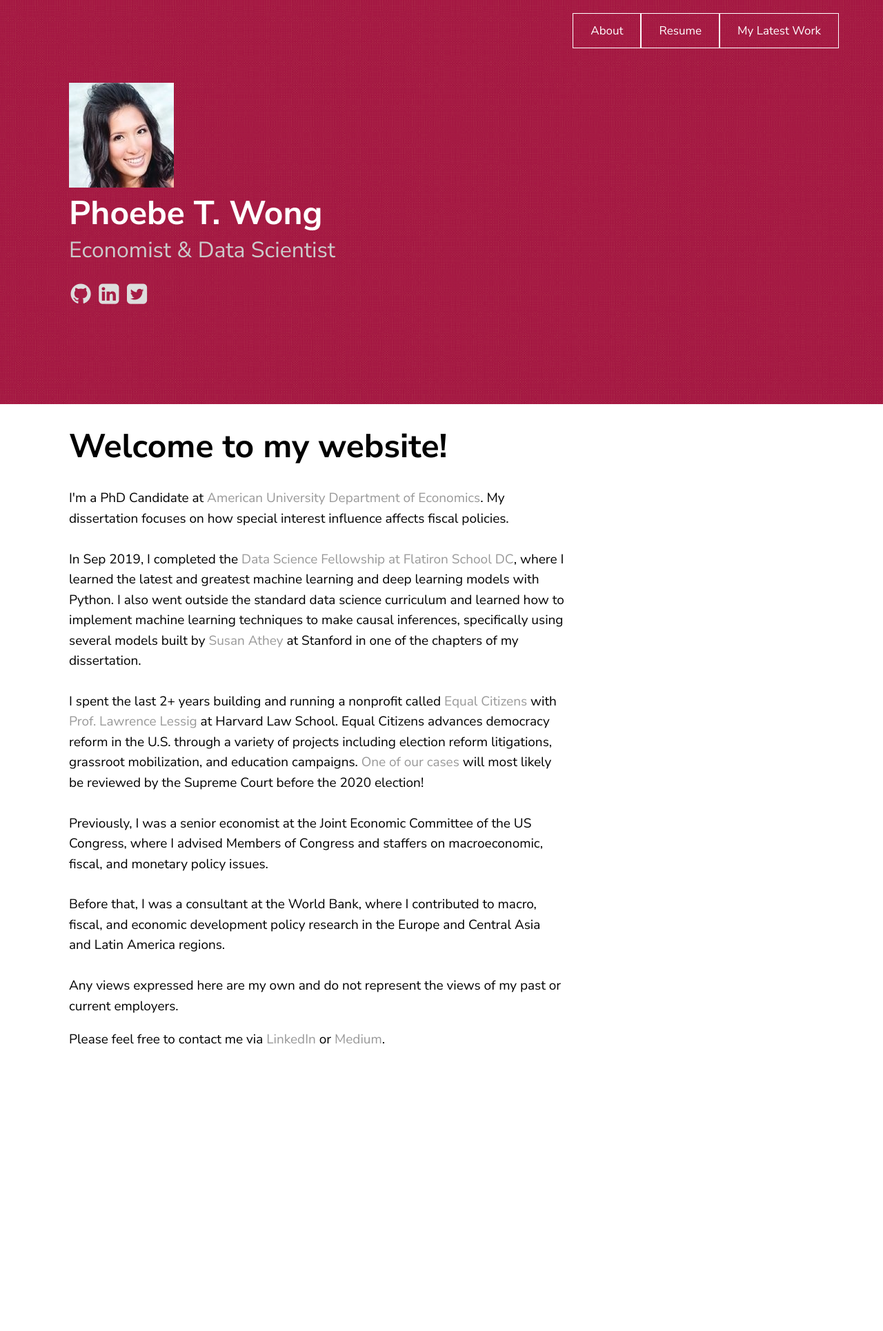
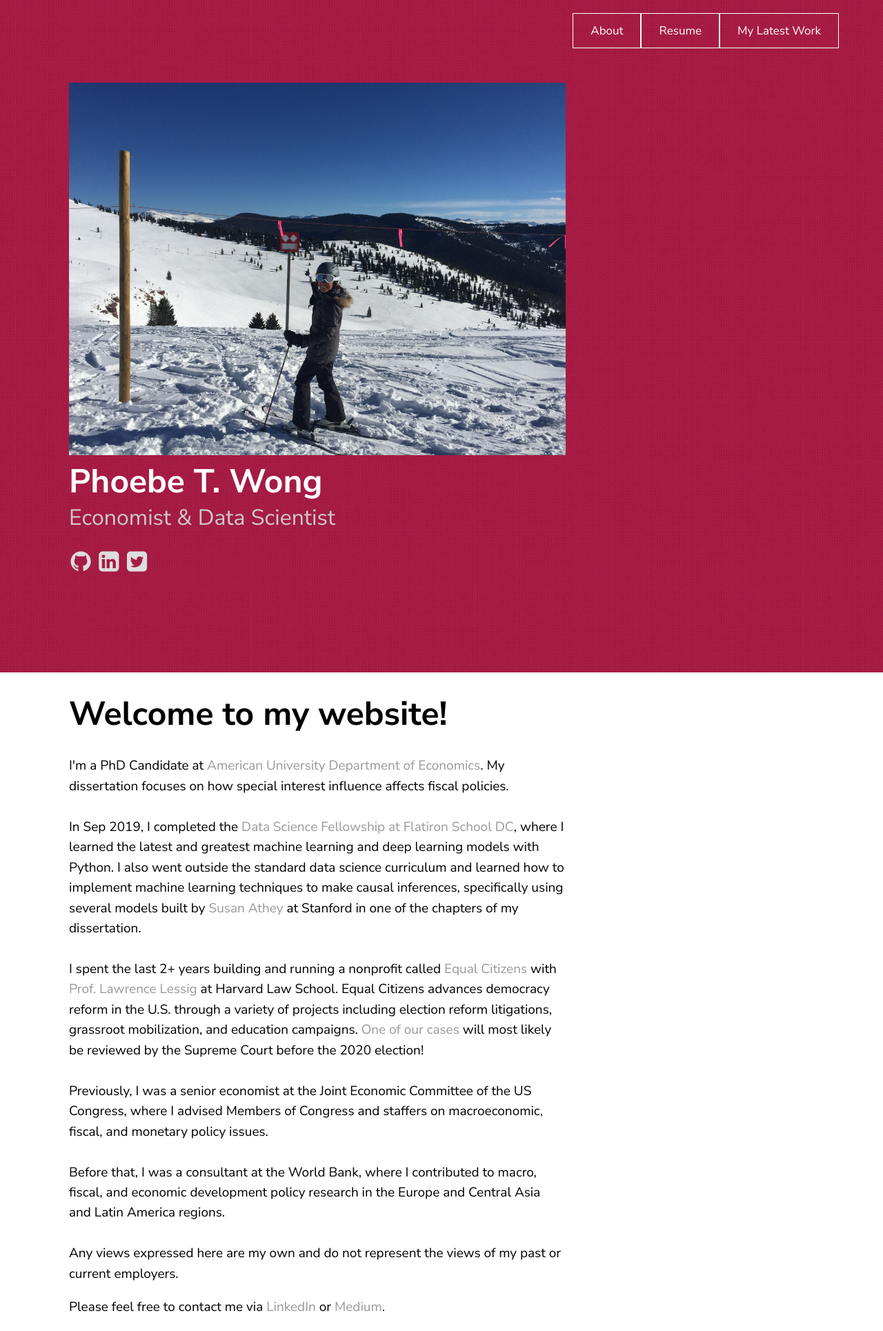
Before and after one commit to phoebetwong/phoebetwong.github.io, a Jekyll site: the page built from index.html, in a window 1280 px wide. Shown: the whole page at 69% size. Built offline with Jekyll 4.4.1, drawn with Linux system fonts in a browser that asks for light colours; a script that is not in the unit is left out; before the commit the page ends 1542 px from its top, so only the background shows below that.

Commit message:
Trying a different picture

```diff
--- a/_includes/page_header.html
+++ b/_includes/page_header.html
@@ -2,7 +2,7 @@
 <div class="centered">
 		<div class="container">
 			<div class="centered">
-				<img src="assets/portfolio.jpg" alt="Portfolio Picture">
+				<img src="assets/portfolio2.jpg" alt="Portfolio Picture">
 			</div>
 		<h1>{{ site.texture.title }}</h1>
 		<h2>{{ site.texture.tagline }}</h2>
```
Also changed, not shown: assets/portfolio2.jpg (added).
